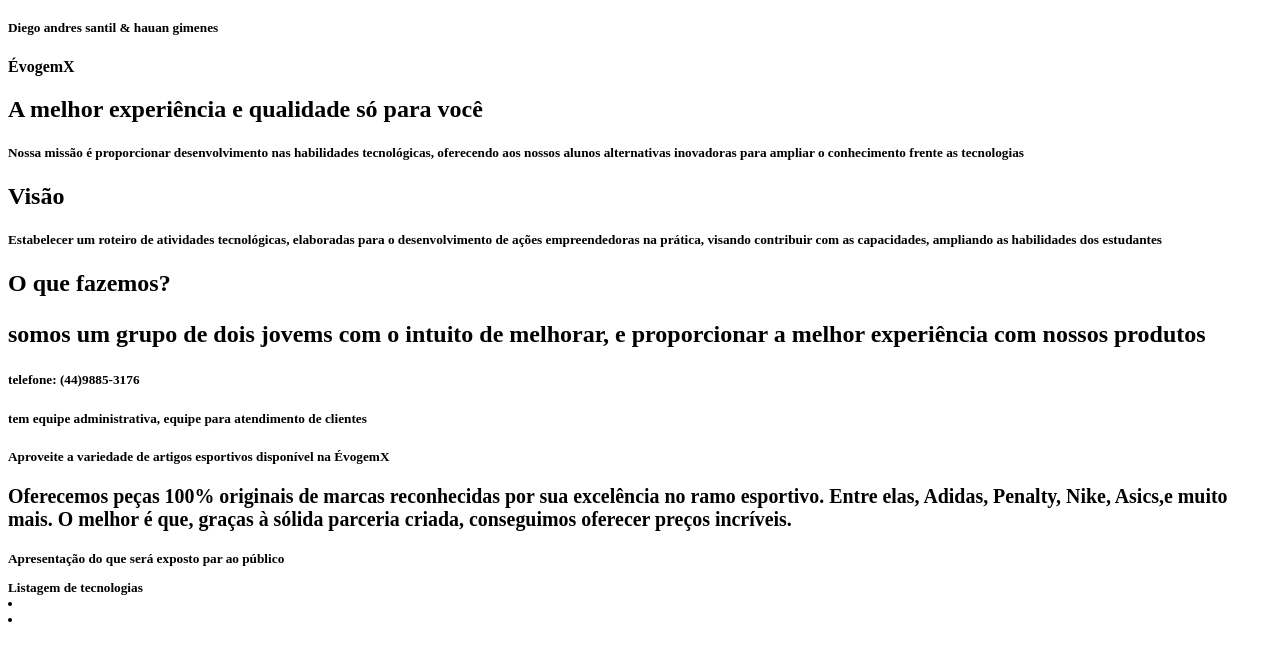
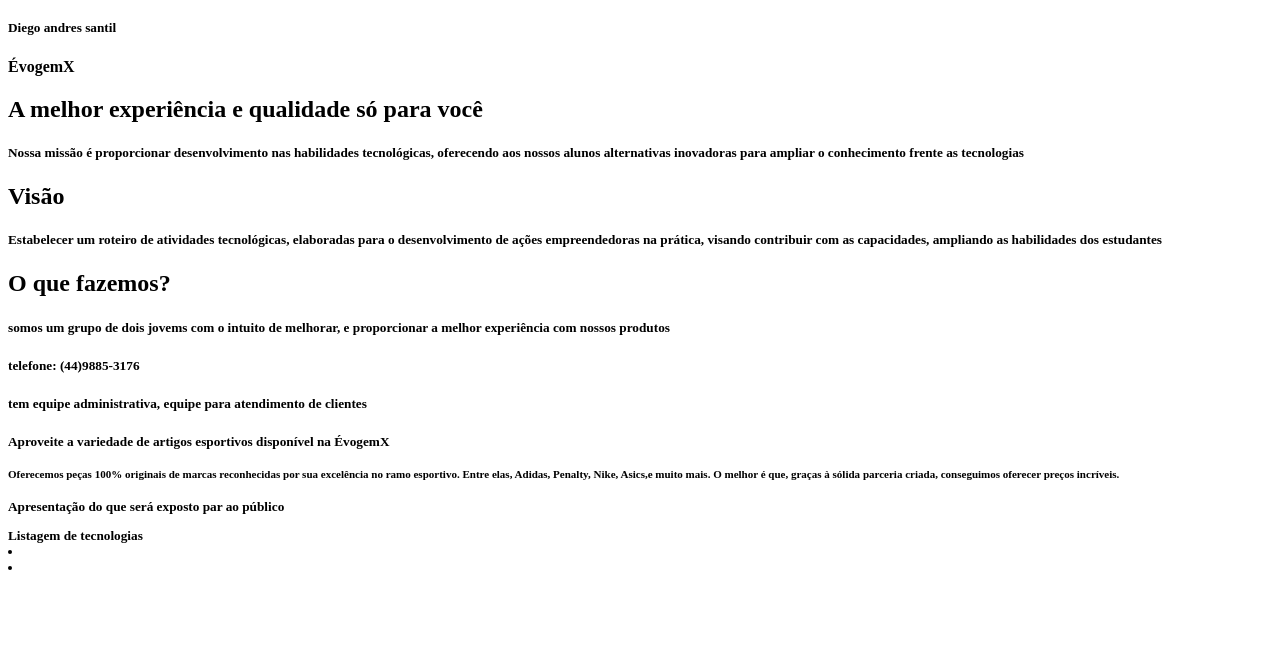
Before and after one commit to evogenm/EvogemX, a plain HTML site: page index.html in a window 1280 px wide. Shown: the part 87-748 px from the top of the page. Drawn offline with Linux system fonts and the light colour scheme.

Commit message:
Update index.html

```diff
--- a/index.html
+++ b/index.html
@@ -3,7 +3,7 @@
 
 <h1 align="center">Loja De Produto Esportivos</h1>
 
-<h5 align=”right”>Diego andres santil & hauan gimenes </h5>
+<h5 align=”right”>Diego andres santil </h5>
 
 <b>ÉvogemX<b>
 
@@ -14,14 +14,14 @@
 <h5 align=“justify”> <p>Estabelecer um roteiro de atividades tecnológicas, elaboradas para o desenvolvimento de ações empreendedoras na prática, visando contribuir com as capacidades, ampliando as habilidades dos estudantes</h5>
 
 <h2 align=”left”> <b>O que fazemos?</h2><b>
-<h2 align=“justify”> <p> somos um grupo de dois jovems com o intuito de melhorar, e proporcionar a melhor experiência com nossos produtos  </h2>
+<h5 align=“justify”> <p>somos um grupo de dois jovems com o intuito de melhorar, e proporcionar a melhor experiência com nossos produtos</h5>
 
 <h5 align=”left”> <b>telefone: (44)9885-3176 </h5><b>
 <h5 align=“justify”> <p>tem equipe administrativa, equipe para atendimento de clientes</h5>
 
 <h5 align=”left”> <b>Aproveite a variedade de artigos esportivos disponível na ÉvogemX
 
-<h2 align=“justify”> <p> Oferecemos peças 100% originais de marcas reconhecidas por sua excelência no ramo esportivo. Entre elas, Adidas, Penalty, Nike, Asics,e muito mais. O melhor é que, graças à sólida parceria criada, conseguimos oferecer preços incríveis.</h2>
+<h5 align=”left”> <p>Oferecemos peças 100% originais de marcas reconhecidas por sua excelência no ramo esportivo. Entre elas, Adidas, Penalty, Nike, Asics,e muito mais. O melhor é que, graças à sólida parceria criada, conseguimos oferecer preços incríveis.</h5>
 
   <div class="Apresentações">
   <p> Apresentação do que será exposto par ao público</p>
```
